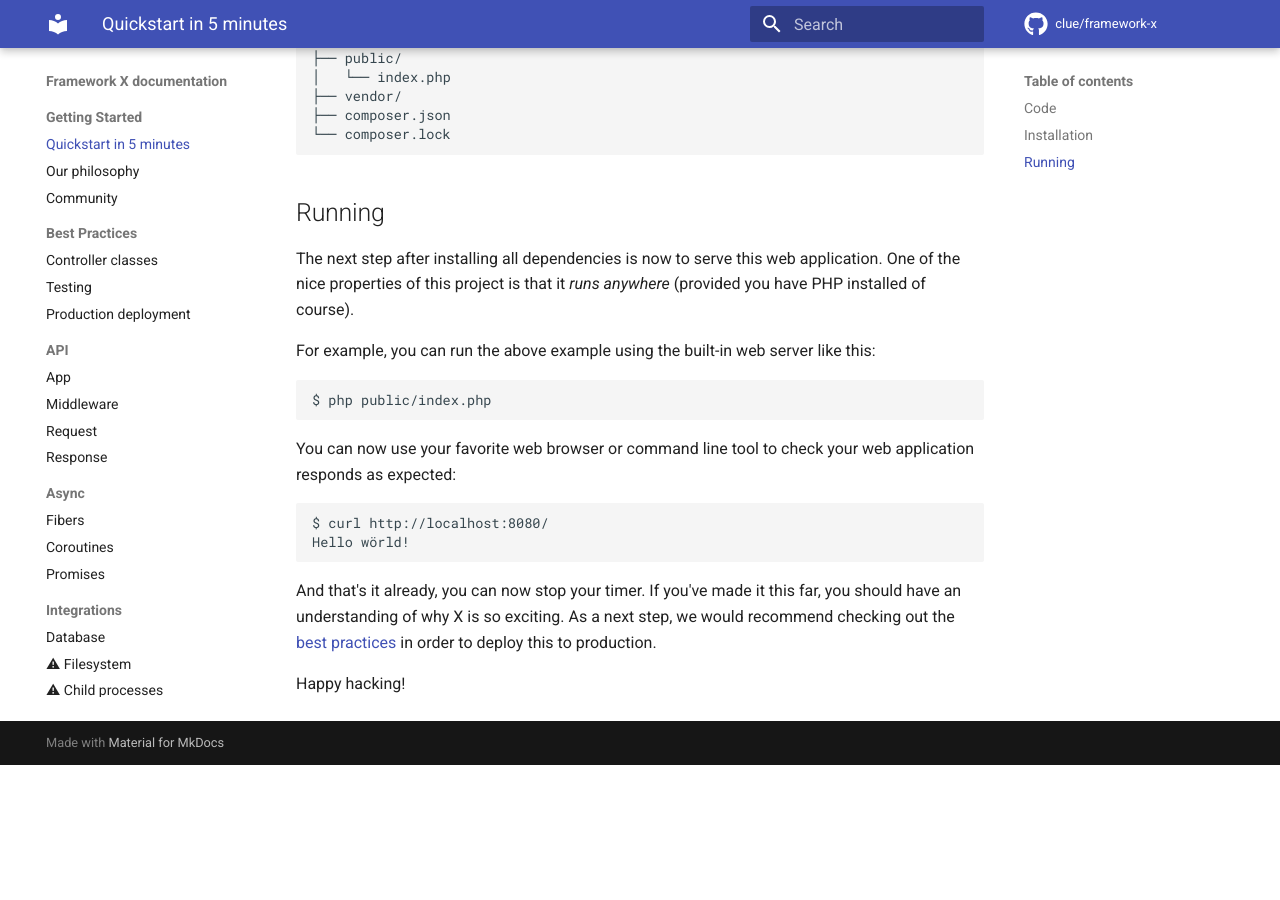
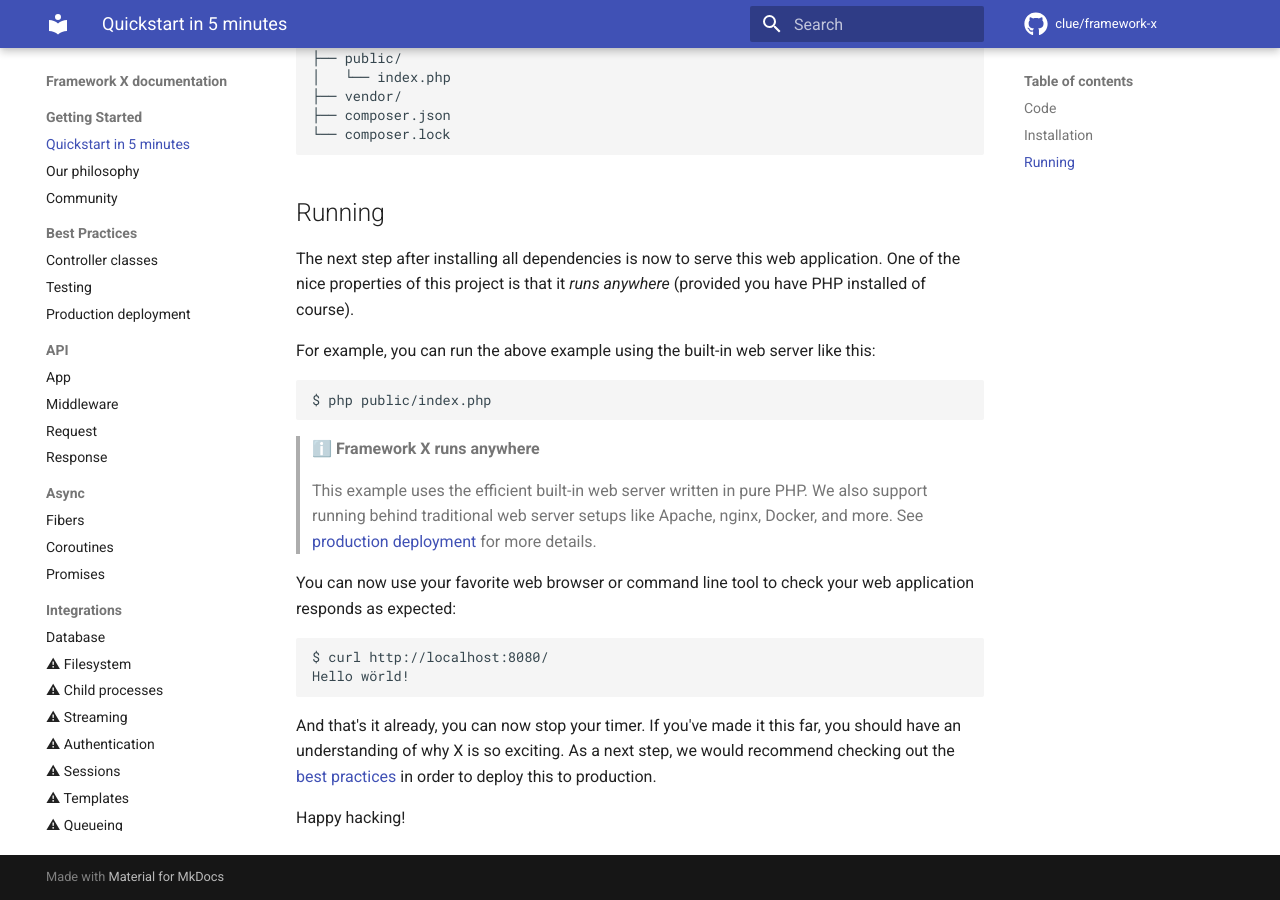
Before and after one commit to clue/framework-x, an MkDocs documentation site: the page built from docs/getting-started/quickstart.md, in a window 1280 px wide and 900 px high, scrolled down 1659 px. Built offline with MkDocs 1.6.1 and Material for MkDocs 9.7.7, drawn with Linux system fonts in a browser that asks for light colours; comment, search, counter and statistics services are not loaded; before the commit the page ends 2424 px from its top, so only the background shows below that.

Commit message:
Improve quickstart guide

````diff
--- a/docs/getting-started/quickstart.md
+++ b/docs/getting-started/quickstart.md
@@ -95,6 +95,13 @@ this:
 $ php public/index.php
 ```
 
+> ℹ️ **Framework X runs anywhere**
+>
+> This example uses the efficient built-in web server written in pure PHP.
+> We also support running behind traditional web server setups
+> like Apache, nginx, Docker, and more. See [production deployment](../best-practices/deployment.md)
+> for more details.
+
 You can now use your favorite web browser or command line tool to check your web
 application responds as expected:
 
````
